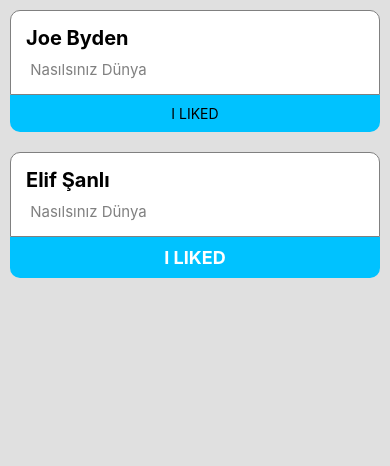
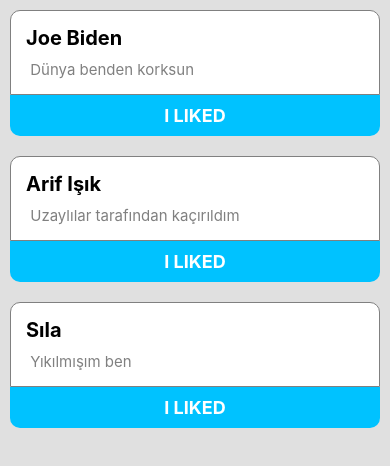
Before and after one commit to aytacbulanik/React_Native_App, a React Native app: screen / in a window 390 px wide. Shown: the top 466 px of the page. Built offline with nearby package versions, Linux system fonts and the light colour scheme.

Commit message:
custom comp completed

```diff
--- a/src/App.js
+++ b/src/App.js
@@ -1,26 +1,13 @@
 import React from 'react';
-import {
-  View,
-  SafeAreaView,
-  Text,
-  StyleSheet,
-  TouchableOpacity,
-} from 'react-native';
+import {SafeAreaView, StyleSheet} from 'react-native';
 import Card from './components/Card';
 
 function App() {
   return (
     <SafeAreaView style={style.safeAreaContainer}>
-      <View style={style.cardContainer}>
-        <View style={style.cardBody}>
-          <Text style={style.titleText}>Joe Byden</Text>
-          <Text style={style.wordsText}> Nasılsınız Dünya</Text>
-        </View>
-        <TouchableOpacity style={style.buttonContainer}>
-          <Text>I LIKED</Text>
-        </TouchableOpacity>
-      </View>
-      <Card />
+      <Card title="Joe Biden" words="Dünya benden korksun" />
+      <Card title="Arif Işık" words="Uzaylılar tarafından kaçırıldım" />
+      <Card title="Sıla" words="Yıkılmışım ben" />
     </SafeAreaView>
   );
 }
@@ -30,38 +17,6 @@ const style = StyleSheet.create({
     flex: 1,
     backgroundColor: '#e0e0e0',
   },
-  cardContainer: {
-    margin: 10,
-  },
-  cardBody: {
-    backgroundColor: 'white',
-    padding: 10,
-    borderWidth: 1,
-    borderColor: 'gray',
-    borderRadius: 10,
-    borderBottomLeftRadius: 0,
-    borderBottomRightRadius: 0,
-  },
-  titleText: {
-    margin: 5,
-    fontWeight: 'bold',
-    fontSize: 20,
-  },
-  wordsText: {
-    color: 'gray',
-    fontSize: 15,
-    margin: 5,
-  },
-  buttonContainer: {
-    backgroundColor: '#00c2ff',
-    padding: 10,
-    color: 'white',
-    fontWeight: '600',
-    borderBottomLeftRadius: 10,
-    borderBottomRightRadius: 10,
-    fontSize: 20,
-    alignItems: 'center',
-  },
 });
 
 export default App;
--- a/src/components/Card/Card.js
+++ b/src/components/Card/Card.js
@@ -1,15 +1,17 @@
 import React from 'react';
-import {View, Text, TouchableOpacity} from 'react-native';
+import {View, Text, TouchableOpacity, Alert} from 'react-native';
 import style from './Card.style';
 
-const Card = () => {
+const Card = props => {
   return (
     <View style={style.container}>
       <View style={style.body}>
-        <Text style={style.title}>Elif Şanlı</Text>
-        <Text style={style.words}> Nasılsınız Dünya</Text>
+        <Text style={style.title}>{props.title}</Text>
+        <Text style={style.words}> {props.words}</Text>
       </View>
-      <TouchableOpacity style={style.buttonContainer}>
+      <TouchableOpacity
+        style={style.buttonContainer}
+        onPress={() => Alert.alert('Merhaba')}>
         <Text style={style.buttonText}>I LIKED</Text>
       </TouchableOpacity>
     </View>
```
